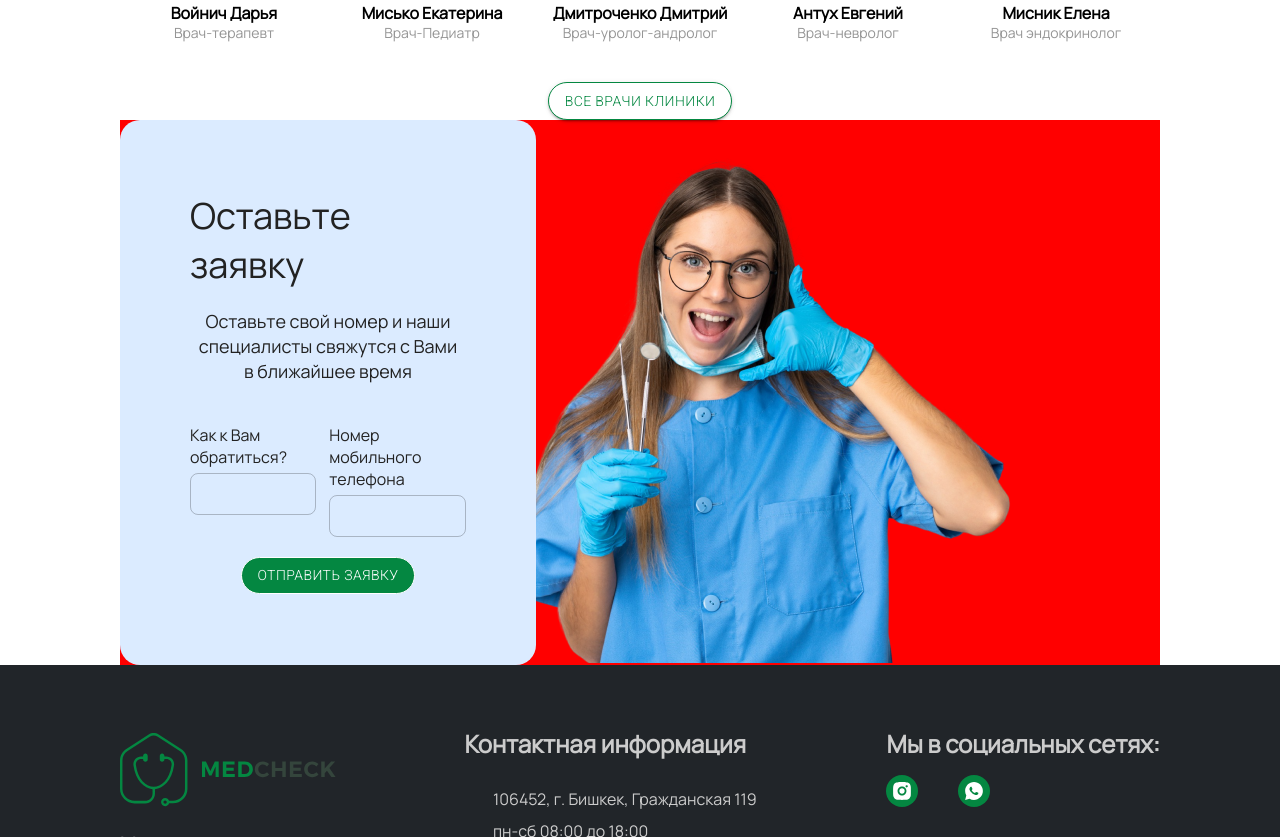
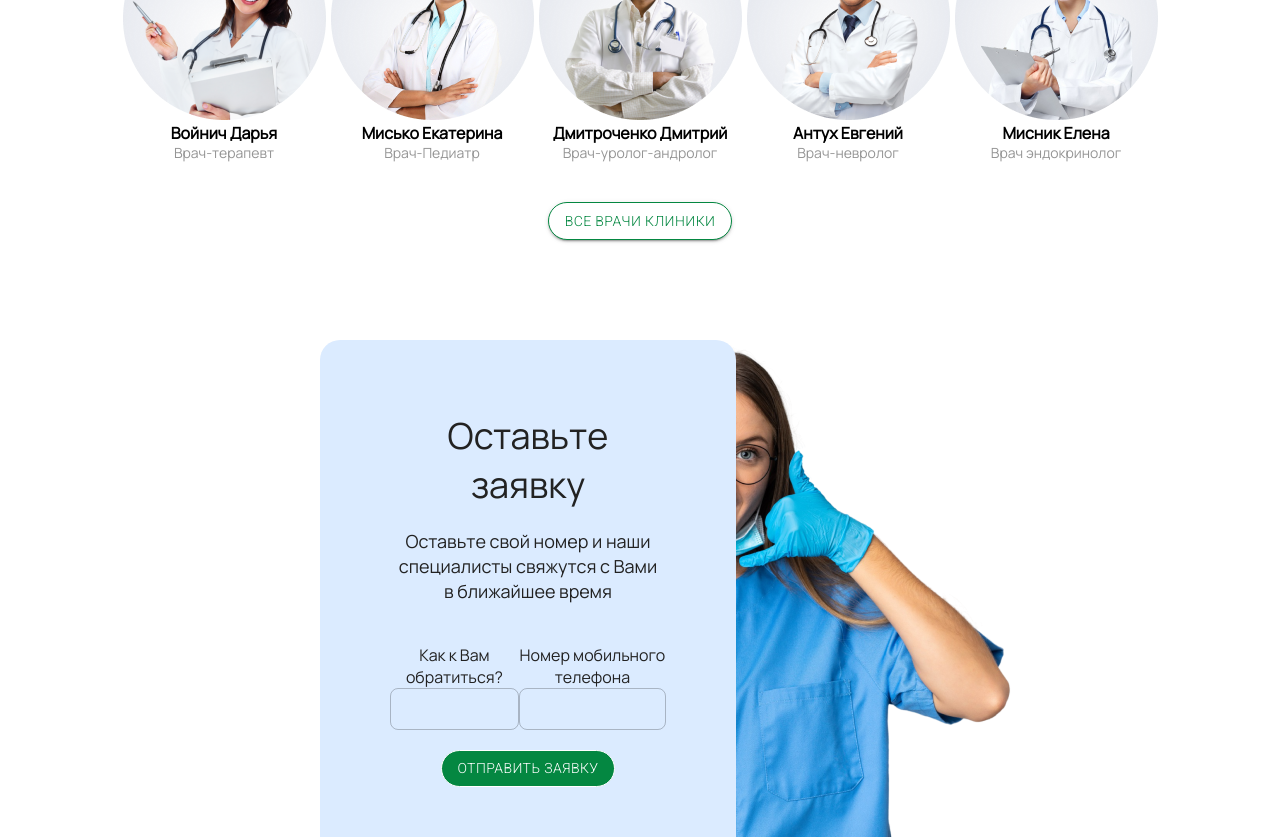
Before and after one commit to Bektur12/medcheck-project, a React (Create React App) app: page / in a window 1280 px wide. Shown: the part 3620-4457 px from the top of the page. Built offline with nearby package versions, Linux system fonts and the light colour scheme; some icons are missing.

Commit message:
change component

```diff
--- /dev/null
+++ b/src/pages/main-page/ContactForm.tsx
@@ -0,0 +1,85 @@
+import React from 'react'
+import styled from '@emotion/styled'
+import { Input } from '../../components/UI/Input'
+import { Button } from '../../components/UI/Button'
+import doctorImage from '../../assets/image/doctor.png'
+
+export const ContactForm = () => {
+  return (
+    <FormImage>
+      <FormContainer>
+        <FormWrapper>
+          <FormTitle>Оставьте заявку</FormTitle>
+          <FormDescription>
+            Оставьте свой номер и наши специалисты свяжутся с Вами
+            <br /> в ближайшее время
+          </FormDescription>
+          <FormInputWrapper>
+            <div>
+              <FormInputLabel>Как к Вам обратиться?</FormInputLabel>
+              <Input />
+            </div>
+            <div>
+              <FormInputLabel>Номер мобильного телефона</FormInputLabel>
+              <Input />
+            </div>
+          </FormInputWrapper>
+          <Button variant='outlined'>ОТПРАВИТЬ ЗАЯВКУ</Button>
+        </FormWrapper>
+      </FormContainer>
+    </FormImage>
+  )
+}
+
+const FormContainer = styled('div')`
+  display: flex;
+  flex-direction: column;
+  font-family: 'Manrope', sans-serif;
+  color: #222222;
+  background-color: #dbebff;
+  border-radius: 20px;
+  width: 40%;
+  height: 40%;
+  padding: 71px 70px;
+  position: relative;
+  z-index: 1;
+  left: 200px;
+`
+
+const FormWrapper = styled('div')`
+  text-align: center;
+`
+
+const FormTitle = styled('h2')`
+  margin-bottom: 20px;
+  font-weight: 500;
+  font-size: 36px;
+  line-height: 49px;
+`
+
+const FormDescription = styled('p')`
+  margin-bottom: 40px;
+  font-weight: 400;
+  font-size: 18px;
+  line-height: 25px;
+  text-align: center;
+`
+
+const FormInputWrapper = styled('div')`
+  display: flex;
+  margin-bottom: 20px;
+`
+
+const FormInputLabel = styled('label')`
+  margin-bottom: 5px;
+`
+
+const FormImage = styled('div')`
+  width: 100%;
+  height: 100%;
+  background-image: url(${doctorImage});
+  background-repeat: no-repeat;
+  background-position: left 70% top 90%;
+  padding-top: 100px;
+  margin-bottom: 120px;
+`
--- a/src/pages/main-page/Form.tsx
+++ /dev/null
@@ -1,83 +0,0 @@
-import React from 'react'
-import { Input } from '../../components/UI/Input'
-import styled from '@emotion/styled'
-import { Button } from '../../components/UI/Button'
-import doctor from '../../assets/image/doctor.png'
-
-export const Form = () => {
-  return (
-    <Container>
-      <Wrapper>
-        <Title>Оставьте заявку</Title>
-        <Description>
-          Оставьте свой номер и наши специалисты свяжутся с Вами
-          <br /> в ближайшее время
-        </Description>
-        <WrapperInput>
-          <InputContainer>
-            <InputLabel>Как к Вам обратиться?</InputLabel>
-            <Input />
-          </InputContainer>
-          <InputContainer>
-            <InputLabel>Номер мобильного телефона</InputLabel>
-            <Input />
-          </InputContainer>
-        </WrapperInput>
-        <Button variant='outlined'>ОТПРАВИТЬ ЗАЯВКУ</Button>
-      </Wrapper>
-    </Container>
-  )
-}
-
-const Wrapper = styled('div')`
-  display: flex;
-  flex-direction: column;
-  align-items: center;
-  font-family: 'Manrope';
-  font-style: normal;
-  color: #222222;
-  background: #dbebff;
-  border-radius: 20px;
-  width: 40%;
-  height: 40%;
-  padding: 71px 70px;
-`
-const WrapperInput = styled('div')`
-  display: flex;
-  gap: 13px;
-`
-
-const Title = styled('h2')`
-  margin-bottom: 20px;
-  font-weight: 500;
-  font-size: 36px;
-  line-height: 49px;
-`
-
-const Description = styled('p')`
-  margin-bottom: 40px;
-  font-weight: 400;
-  font-size: 18px;
-  line-height: 25px;
-  text-align: center;
-`
-
-const InputContainer = styled('div')`
-  display: flex;
-  flex-direction: column;
-  align-items: start;
-  margin-bottom: 20px;
-`
-
-const InputLabel = styled('label')`
-  margin-bottom: 5px;
-`
-
-const Container = styled('div')`
-  width: 100%;
-  background-image: url(${doctor});
-  background-repeat: no-repeat;
-  background-color: red;
-  background-position: left 70% top 90%;
-  z-index: 2;
-`
--- a/src/pages/main-page/MainPage.tsx
+++ b/src/pages/main-page/MainPage.tsx
@@ -8,7 +8,7 @@ import { ServicesMed } from './ServicesMed'
 import BestDoctors from './BestDoctors'
 import SectionTitle from '../../components/UI/SectionTitle'
 import { AboutClinic } from './AboutClinic'
-import { Form } from './Form'
+import { ContactForm } from './ContactForm'
 
 export const MainPage = () => {
   return (
@@ -17,8 +17,8 @@ export const MainPage = () => {
         <InnerContainer>
           <h1>Добро пожаловать в клинику MedCheck</h1>
           <Title>
-            Международный Медицинская клиника «MedCheck — это клиника, в которой применяются
-            новейшие диагностические и лечебные технологии и ведут прием лучшие специалисты.
+            Международный Медицинская клиника «MedCheck — это клиника, в которой применяются
+            новейшие диагностические и лечебные технологии и ведут прием лучшие специалисты.
           </Title>
           <Button>оставьте заявку</Button>
         </InnerContainer>
@@ -36,7 +36,7 @@ export const MainPage = () => {
         <AboutClinic />
       </AboutOurClinic>
       <BestDoctors />
-      <Form />
+      <ContactForm />
     </Container>
   )
 }
@@ -93,5 +93,5 @@ const ServicesSection = styled('div')`
   }
 `
 const AboutOurClinic = styled('div')`
-  margin-top: 120px;
+  margin: 120px 0px 120px 0px;
 `
--- a/src/routes/UserRoutes.tsx
+++ b/src/routes/UserRoutes.tsx
@@ -1,5 +1,5 @@
 import React from 'react'
-import { Navigate, Route, Routes } from 'react-router-dom'
+import { Route, Routes } from 'react-router-dom'
 import { Layout } from '../layout/Layout'
 import { MainPage } from '../pages/main-page/MainPage'
 
```
